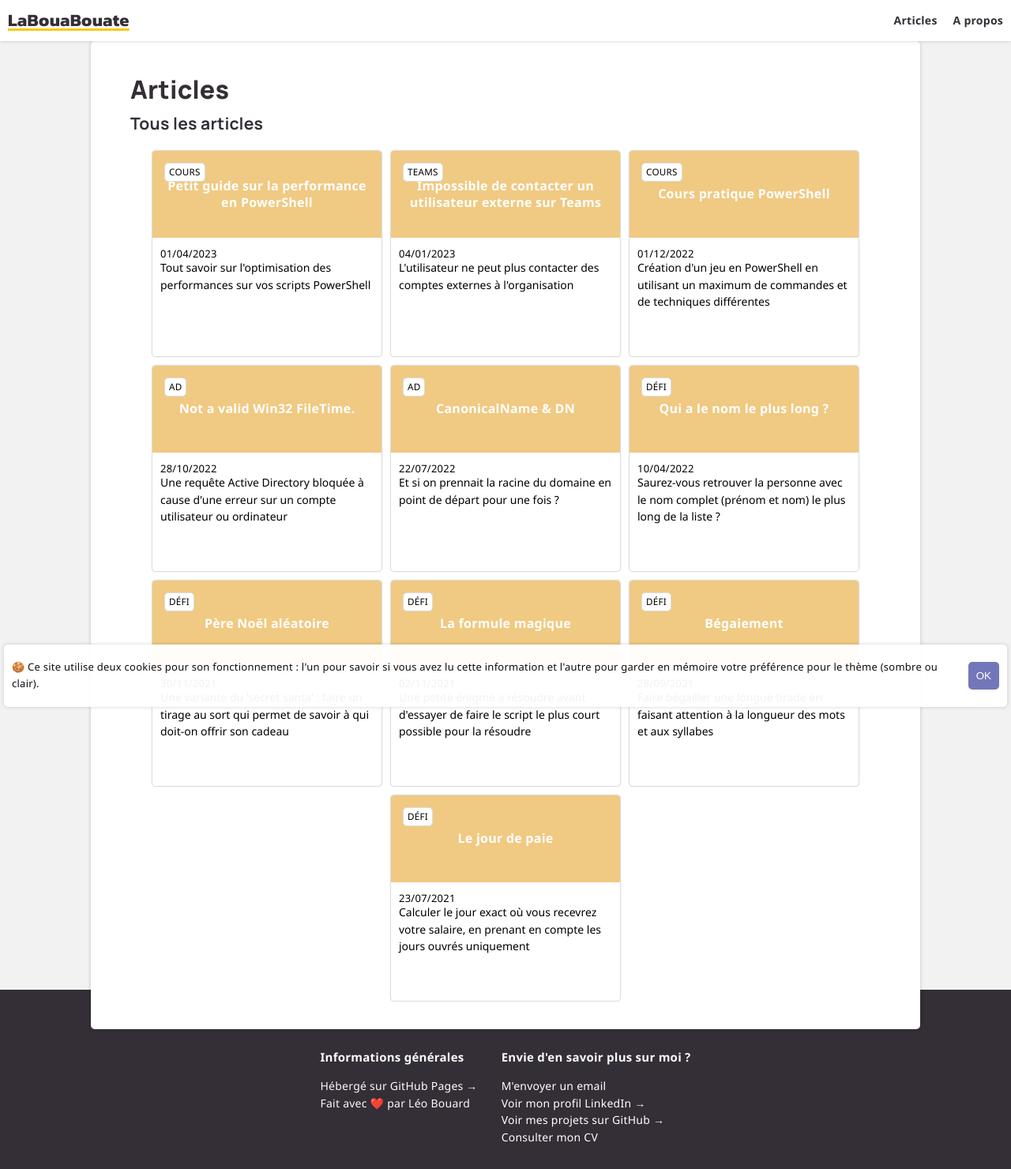
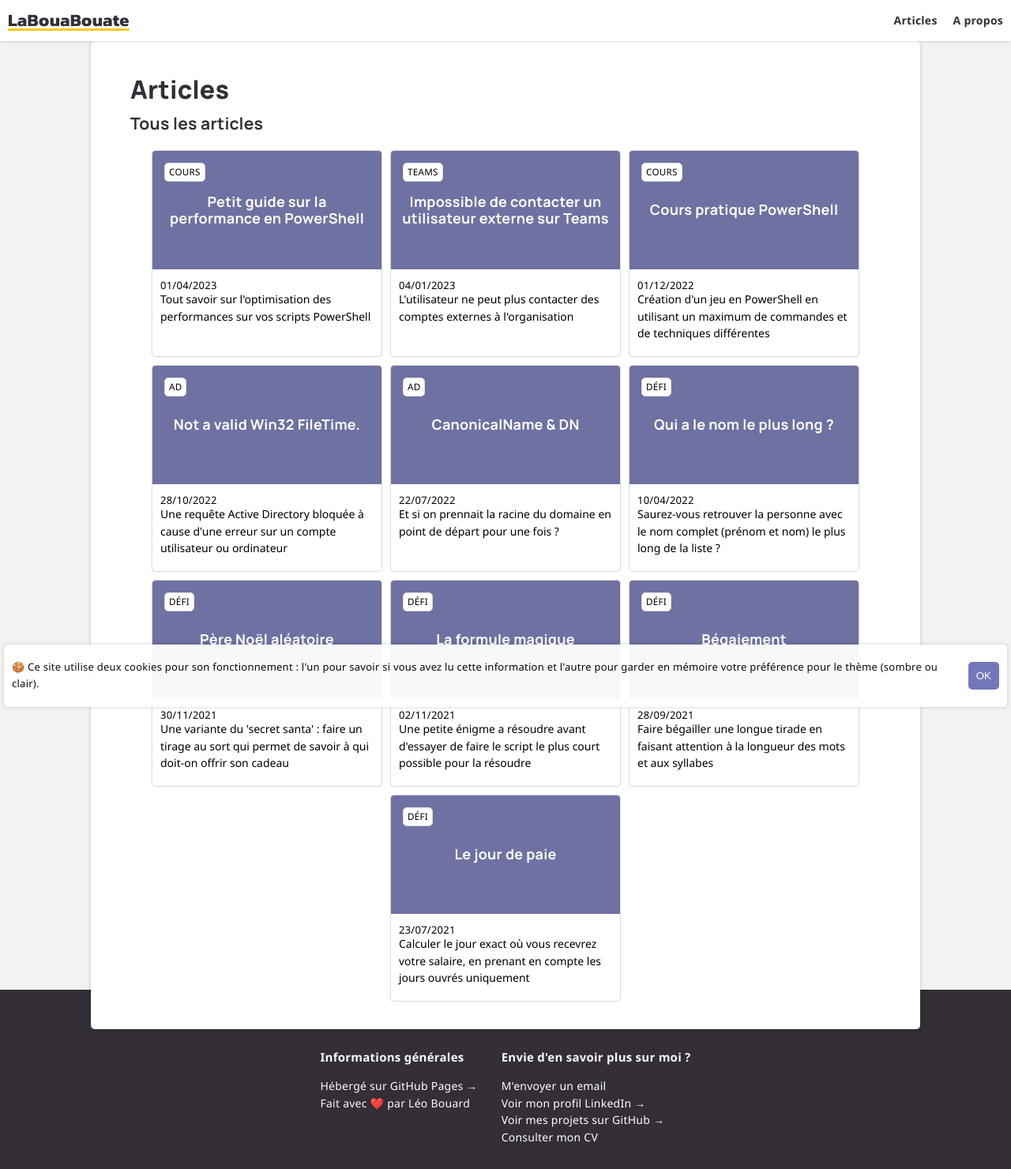
Before and after one commit to leobouard/leobouard.github.io, a Jekyll site: the page built from blog.md, in a window 1280 px wide. Shown: the whole page at 79% size. Built offline with Jekyll 4.4.1, drawn with Linux system fonts in a browser that asks for light colours; some web fonts are replaced.

Commit message:
Update posts.scss

```diff
--- a/assets/css/posts.scss
+++ b/assets/css/posts.scss
@@ -63,8 +63,8 @@ div.favoriteMarker {
 }
 
 div.articleThumbnail {
-    background: #ffc862;
-    height: 110px;
+    background: #6B70B5;
+    height: 150px;
     display: flex;
     justify-content: center;
     align-items: center;
@@ -85,7 +85,8 @@ span.articleDate {
 }
 
 span.articleTitle {
-    font-size: 16px;
+    font-family: 'Manrope', sans-serif;
+    font-size: 18px;
     font-weight: 600;
     margin: 10px;
     color: #fff;
```
